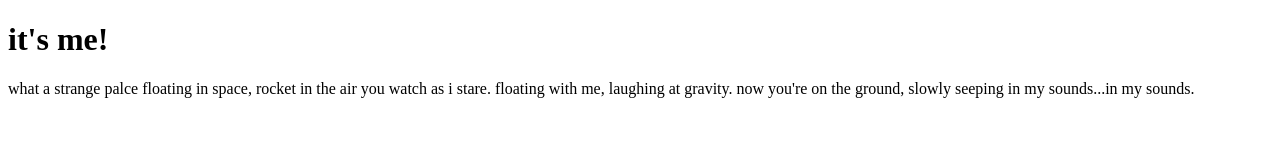
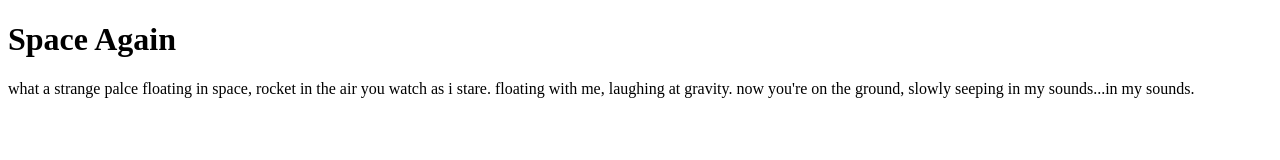
Before and after one commit to Khai-Glitch/glowing-spork, a plain HTML site: page about.html in a window 1280 px wide. Drawn offline with Linux system fonts and the light colour scheme.

Commit message:
Update about.html

```diff
--- a/about.html
+++ b/about.html
@@ -5,7 +5,7 @@
 </head>
 <body>
 
-<h1>it's me!</h1>
+<h1>Space Again</h1>
 <p>what a strange palce floating in space, rocket in the air you watch as i stare.
   floating with me, laughing at gravity.
   now you're on the ground, slowly seeping in my sounds...in my sounds.</p>
```
